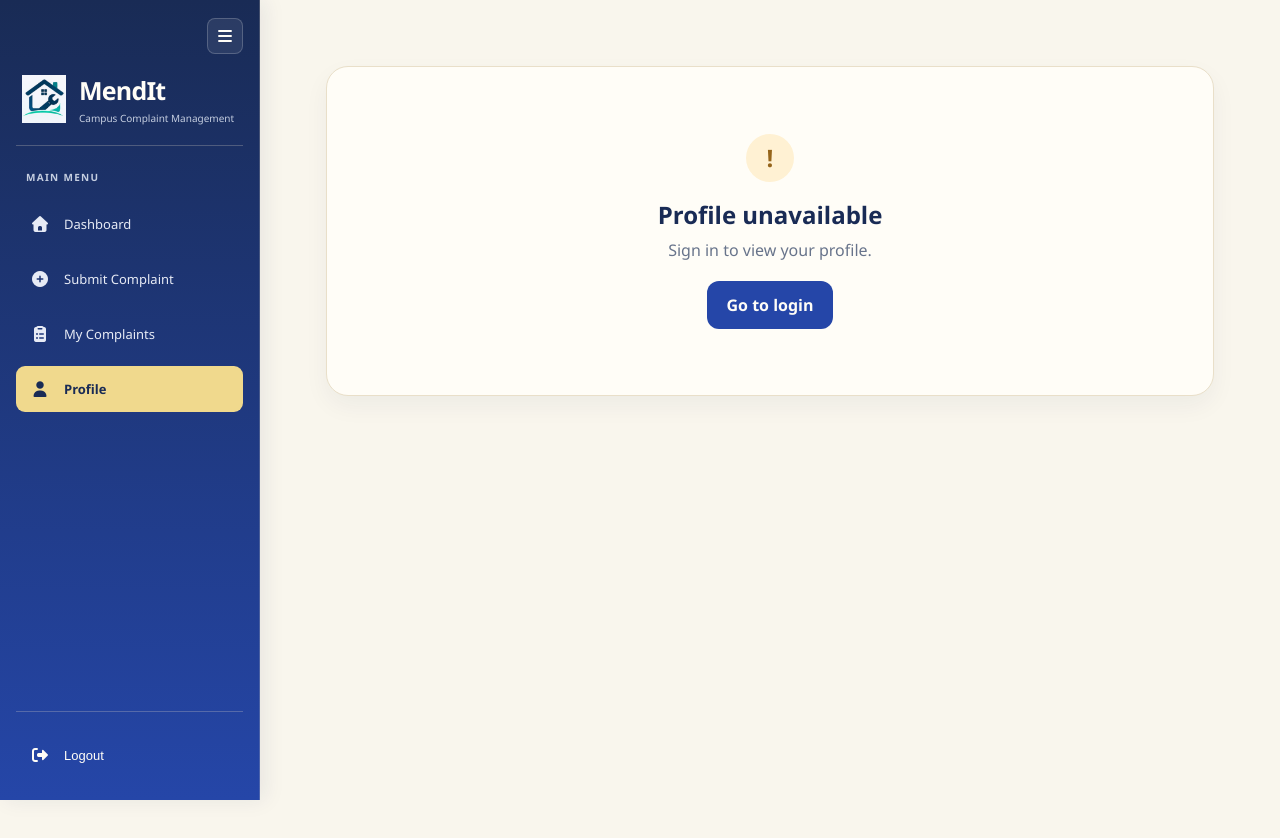
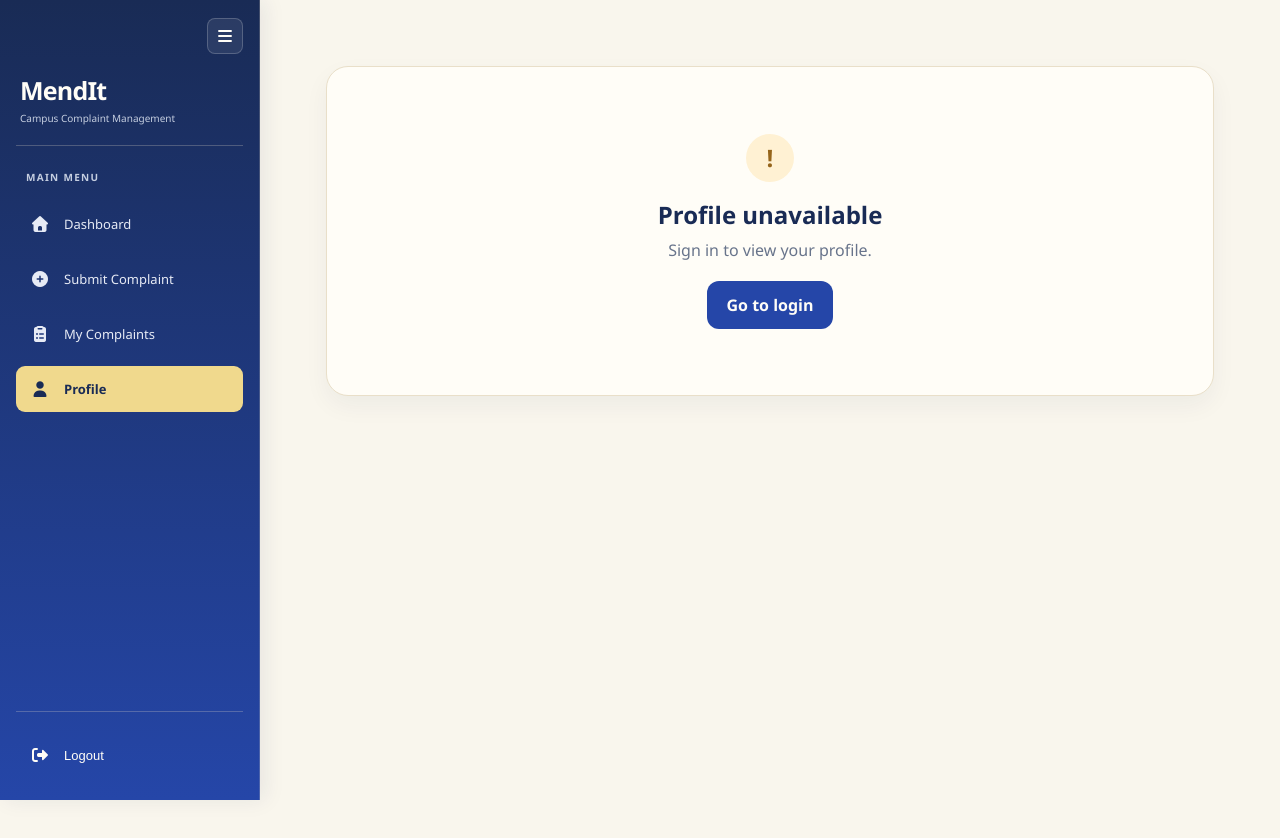
Before and after one commit to jahnvirattan/MendIt, a React app in the folder frontend/: page /student/profile in a window 1280 px wide. Shown: the top 838 px of the page. Built offline with nearby package versions, Linux system fonts and the light colour scheme; the HTML template or start-up script is replaced by a standard one.

Commit message:
updated logo in sidebar(removed it)

```diff
--- a/frontend/src/pages/Sidebar.css
+++ b/frontend/src/pages/Sidebar.css
@@ -42,6 +42,11 @@
   color: #fffdf7;
   border-right: 1px solid rgba(233, 223, 201, 0.2);
   box-shadow: 5px 0 20px rgba(25, 43, 85, 0.08);
+  /* background: linear-gradient(180deg, #eaf2f5 0%, #dce9ef 100%);
+
+  color: #192b55;
+  border-right: 1px solid rgba(25, 43, 85, 0.12);
+  box-shadow: 5px 0 20px rgba(25, 43, 85, 0.08); */
 
   transition:
     width 0.3s ease,
@@ -117,8 +122,8 @@
 }
 
 .mendit-logo {
-  width: 48px;
-  height: 48px;
+  width: 58px;
+  height: 58px;
   flex-shrink: 0;
 
   display: flex;
@@ -130,6 +135,8 @@
   width: 100%;
   height: 100%;
   object-fit: contain;
+  display: block;
+  filter: drop-shadow(0 0 5px rgba(240, 217, 141, 0.45));
 }
 
 .sidebar-brand-text h2 {
@@ -159,6 +166,11 @@
 
 .sidebar.collapsed .sidebar-brand {
   justify-content: center;
+}
+
+.sidebar.collapsed .mendit-logo {
+  width: 52px;
+  height: 52px;
 }
 
 /* ================================
@@ -297,3 +309,35 @@
     padding: 18px 12px;
   }
 }
+
+.sidebar.collapsed .sidebar-top {
+  justify-content: center;
+}
+/* .sidebar-toggle {
+  border: 1px solid rgba(25, 43, 85, 0.15);
+  background: rgba(25, 43, 85, 0.06);
+  color: #192b55;
+}
+
+.sidebar-link {
+  color: #192b55;
+}
+
+.sidebar-link:hover {
+  background: rgba(0, 153, 153, 0.1);
+  color: #007f83;
+}
+
+.sidebar-heading,
+.sidebar-brand-text p {
+  color: #526a7d;
+}
+
+.sidebar-logout {
+  color: #192b55;
+}
+
+.sidebar-logout:hover {
+  background: rgba(0, 153, 153, 0.1);
+  color: #007f83;
+} */
--- a/frontend/src/pages/Sidebar.jsx
+++ b/frontend/src/pages/Sidebar.jsx
@@ -69,9 +69,9 @@ const Sidebar = ({ role, isOpen, onToggle }) => {
       {/* LOGO AND BRANDING */}
       <div className="sidebar-logo">
         <div className="sidebar-brand">
-          <div className="mendit-logo">
-            <img src="/MendItLogo.png" alt="MendIt Logo" />
-          </div>
+          {/* <div className="mendit-logo">
+            <img src="/MendItLogoTransparent.png" alt="MendIt Logo" />
+          </div> */}
 
           {isOpen && (
             <div className="sidebar-brand-text">
```
Also changed, not shown: frontend/public/MendItLogoTransparent.png (added), 1 other file (tests, documents, lock files or other folders).
